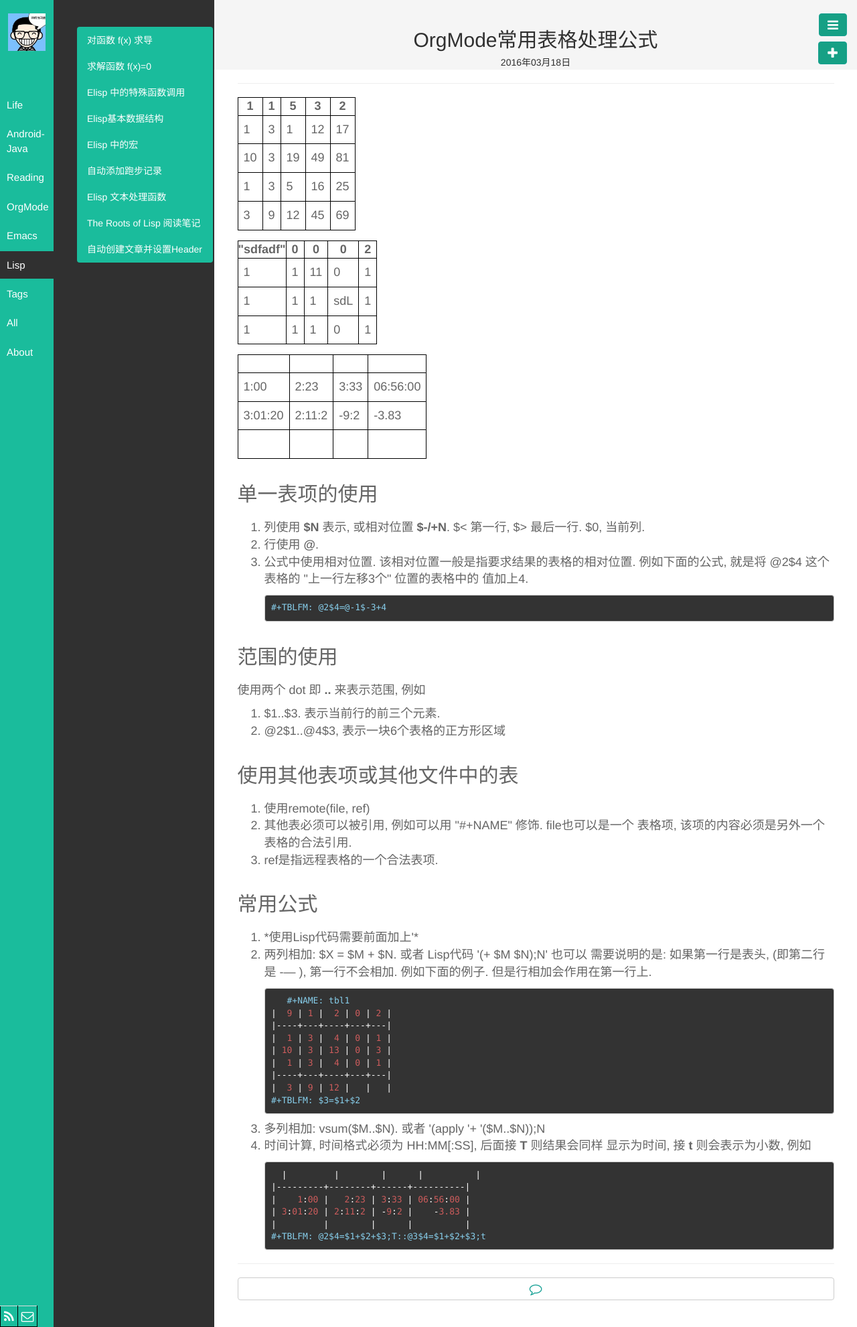
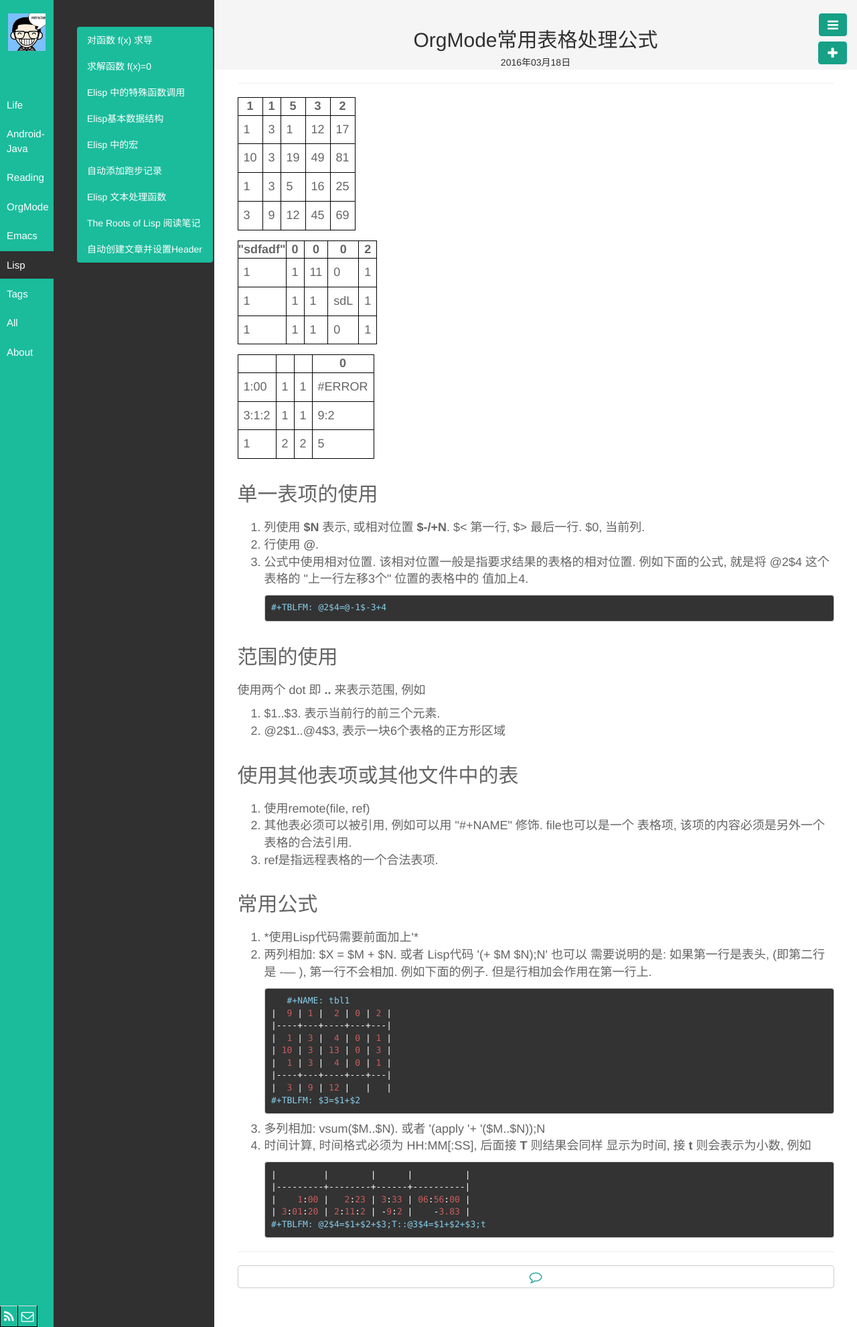
Before and after one commit to byrlx/byrlx.github.io, a Jekyll site: the page built from _posts/OrgMode/2016-03-18-orgmode-table-formulas.html, in a window 1280 px wide. Shown: the whole page at 67% size. Built offline with Jekyll 4.4.1, drawn with Linux system fonts in a browser that asks for light colours.

Commit message:
update blog

```diff
--- a/_posts/OrgMode/2016-03-18-orgmode-table-formulas.html
+++ b/_posts/OrgMode/2016-03-18-orgmode-table-formulas.html
@@ -128,33 +128,32 @@ categories: [OrgMode]
 <th scope="col" class="org-right">&#xa0;</th>
 <th scope="col" class="org-right">&#xa0;</th>
 <th scope="col" class="org-right">&#xa0;</th>
-<th scope="col" class="org-right">&#xa0;</th>
+<th scope="col" class="org-right">0</th>
 </tr>
 </thead>
 <tbody>
 <tr>
 <td class="org-right">1:00</td>
-<td class="org-right">2:23</td>
-<td class="org-right">3:33</td>
-<td class="org-right">06:56:00</td>
+<td class="org-right">1</td>
+<td class="org-right">1</td>
+<td class="org-right">#ERROR</td>
 </tr>
 
 <tr>
-<td class="org-right">3:01:20</td>
-<td class="org-right">2:11:2</td>
-<td class="org-right">-9:2</td>
-<td class="org-right">-3.83</td>
+<td class="org-right">3:1:2</td>
+<td class="org-right">1</td>
+<td class="org-right">1</td>
+<td class="org-right">9:2</td>
 </tr>
 
 <tr>
-<td class="org-right">&#xa0;</td>
-<td class="org-right">&#xa0;</td>
-<td class="org-right">&#xa0;</td>
-<td class="org-right">&#xa0;</td>
+<td class="org-right">1</td>
+<td class="org-right">2</td>
+<td class="org-right">2</td>
+<td class="org-right">5</td>
 </tr>
 </tbody>
 </table>
-
 <div id="outline-container-orgheadline1" class="outline-2">
 <h2 id="orgheadline1">单一表项的使用</h2>
 <div class="outline-text-2" id="text-orgheadline1">
@@ -225,11 +224,10 @@ categories: [OrgMode]
 显示为时间, 接 <b>t</b> 则会表示为小数, 例如
 </p>
 <pre class="example">
-  |         |        |      |          |
+|         |        |      |          |
 |---------+--------+------+----------|
 |    1:00 |   2:23 | 3:33 | 06:56:00 |
 | 3:01:20 | 2:11:2 | -9:2 |    -3.83 |
-|         |        |      |          |
 #+TBLFM: @2$4=$1+$2+$3;T::@3$4=$1+$2+$3;t
 </pre></li>
 </ol>
```
Also changed, not shown: org/OrgMode/2016-03-18-orgmode-table-formulas.org (+7 -9 lines).
